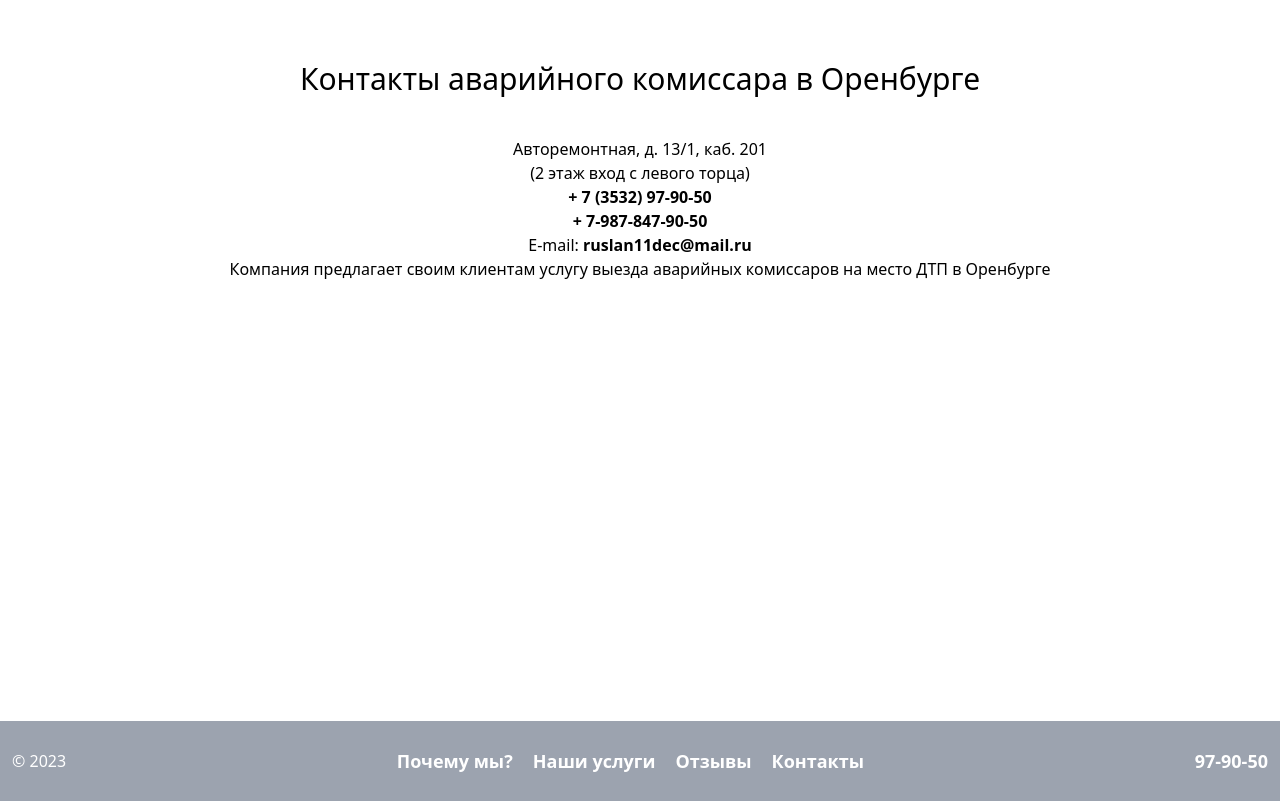
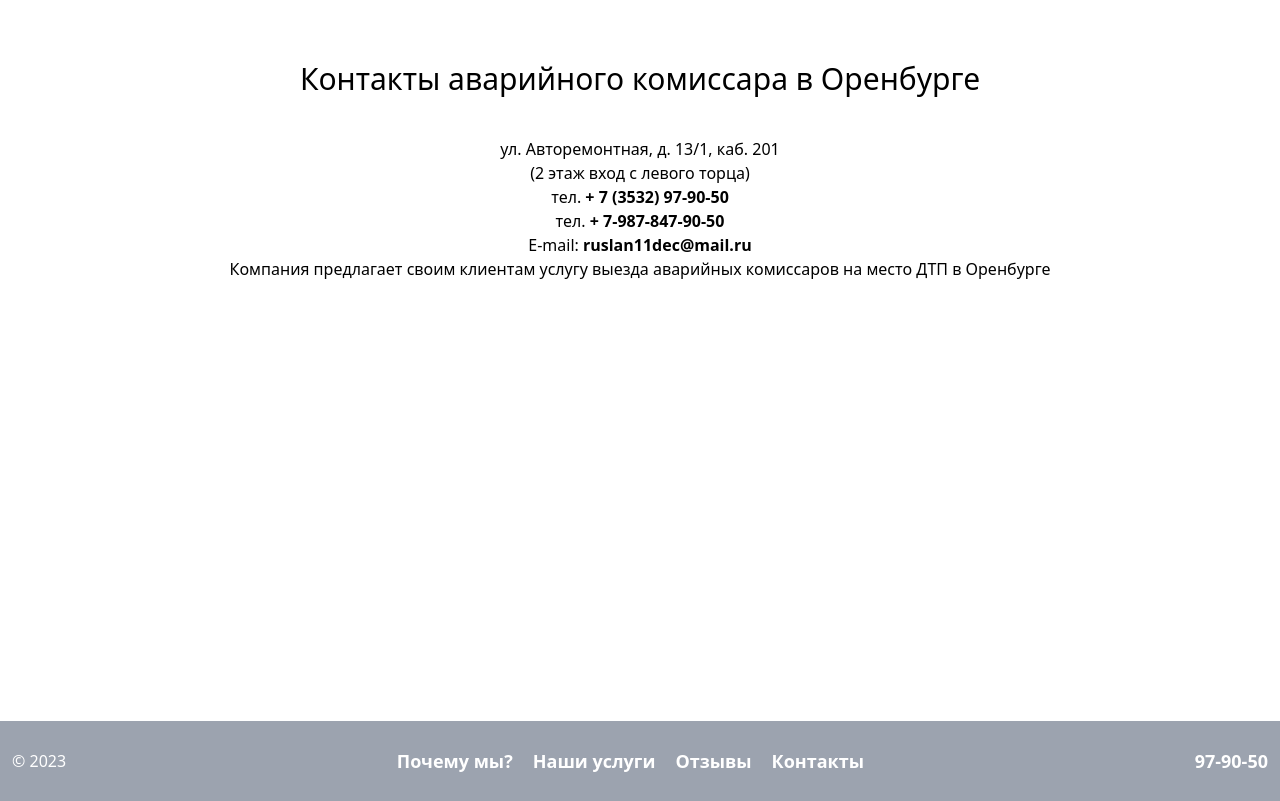
Before and after one commit to Kampel2012/autocar56, a React (Vite) app: page / in a window 1280 px wide. Shown: the part 5340-6141 px from the top of the page. Built offline with nearby package versions, Linux system fonts and the light colour scheme.

Commit message:
upd контакты

```diff
--- a/src/components/Contacts.jsx
+++ b/src/components/Contacts.jsx
@@ -1,7 +1,7 @@
 const Contacts = () => {
   const contacts = {
     title: 'Контакты аварийного комиссара в Оренбурге',
-    adress: 'Авторемонтная, д. 13/1, каб. 201 ',
+    adress: 'ул. Авторемонтная, д. 13/1, каб. 201 ',
     adressDiscription: '(2 этаж вход с левого торца)',
     phoneFirst: '+ 7 (3532) 97-90-50',
     phoneSecond: '+ 7-987-847-90-50',
@@ -15,8 +15,12 @@ const Contacts = () => {
       <h2 className="pb-10 text-3xl">{contacts.title}</h2>
       <div>{contacts.adress}</div>
       <div>{contacts.adressDiscription}</div>
-      <div className="font-semibold">{`${contacts.phoneFirst}`}</div>
-      <div className="font-semibold">{`${contacts.phoneSecond}`}</div>
+      <div>
+        тел. <span className="font-semibold">{contacts.phoneFirst}</span>
+      </div>
+      <div>
+        тел. <span className="font-semibold">{contacts.phoneSecond}</span>
+      </div>
       <div>
         E-mail: <span className="font-semibold">{contacts.email}</span>
       </div>
```
